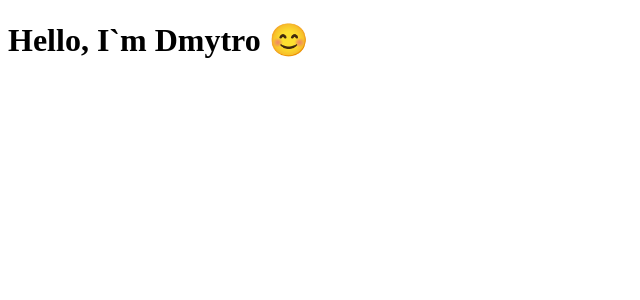
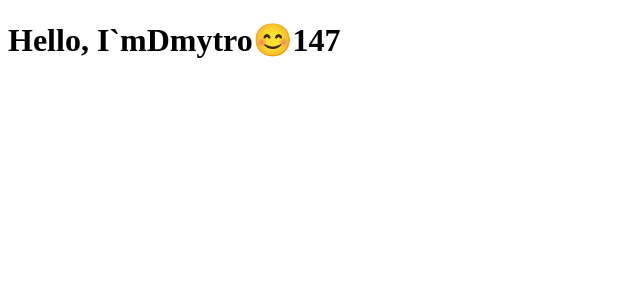
Before and after one commit to FreshLemur/Really-studying-react, a React (Vite) app in the folder reactpro/: page / in a window 1280 px wide. Shown: the top 300 px of the page, without its empty margins (0-640 px from the left). Built offline with nearby package versions, Linux system fonts and the light colour scheme.

Commit message:
12 lesson ended

```diff
--- a/reactpro/src/App.jsx
+++ b/reactpro/src/App.jsx
@@ -1,10 +1,36 @@
 import Hello from "./components/Hello";
 function App() {
+  const person = {
+    name: "Dmytro",
+    message: "Hello, I`m",
+    emoji: "😊",
+    seatNumbers: [1, 4, 7],
+  };
   return (
     <div className="App">
-      <Hello name="Dmytro" message="Hello, I`m" emoji="😊" />
+      <Hello person={person} />
+      {/* Передача об'єкту в компонент. */}
     </div>
   );
 }
 
 export default App;
+
+// import Hello from "./components/Hello";
+// function App() {
+//   const seatNumbers = [1, 4, 7];
+//   return (
+//     <div className="App">
+//       <Hello
+//         name="Dmytro"
+//         message="Hello, I`m"
+//         emoji="😊"
+//         seatNumbers={seatNumbers}
+//         // Передача масиву в компонент.
+//       />
+//     </div>
+//   );
+// }
+
+// export default App;
+// Це передача масиву в компонент, seatNumbers={seatNumbers}.
--- a/reactpro/src/components/Hello.jsx
+++ b/reactpro/src/components/Hello.jsx
@@ -1,26 +1,32 @@
-function Hello(props) {
-  // props.name = "Some name"; Якщо ми спробуємо переприсвоїти значення пропсу, то це просто буде помилка, тому що це не можливо.
-  // Фактично, пропси доступні лише для читання, тому їх не можна мутувати чи змінювати.
-  // Ми не можемо змінювати пропси всередині компонентів, тому вони і називаються незмінними.
+function Hello({ person }) {
   return (
     <div>
       <h1>
-        {props.message} {props.name} {props.emoji}
+        {person.message}
+        {person.name}
+        {person.emoji}
+        {person.seatNumbers}
       </h1>
     </div>
   );
 }
 export default Hello;
+// Це вже деструктурований приклад передачі об'єкту до компоненту.
 
-// function Hello({name, message, emoji}) {
-//   // props.name = "Some name"; Якщо ми спробуємо переприсвоїти значення пропсу, то це просто буде помилка, тому що це не можливо.
+// На 5 рядку ми передаємо seatNumbers, це масив з 3 чисел, виведе Привіт, я Дмитро 😊 1 4 7.
+// Між числами в масиві нема коми, як це є в самому масиві і виводить лише числа.
+
+// function Hello(props) {
 //   return (
 //     <div>
 //       <h1>
-//         {message} {name} {emoji}
+//         {props.person.message}
+//         {props.person.name}
+//         {props.person.emoji}
+//         {props.person.seatNumbers}
 //       </h1>
 //     </div>
 //   );
 // }
 // export default Hello;
-// Це деструктуризація, зараз вона нам не потрібна.
+// Передача об'єкту в компонент, без деструктуризації.
```
Also changed, not shown: 1 other file (tests, documents, lock files or other folders).
